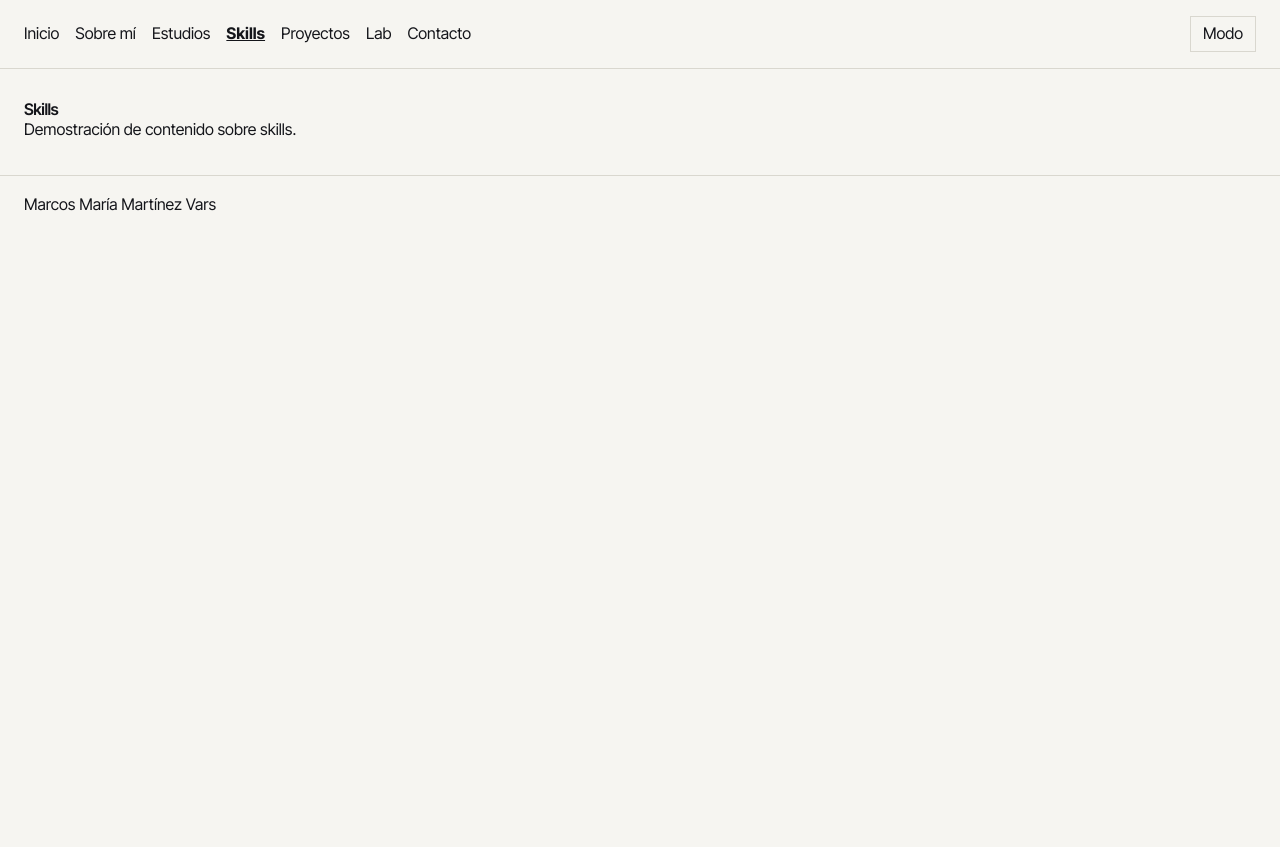
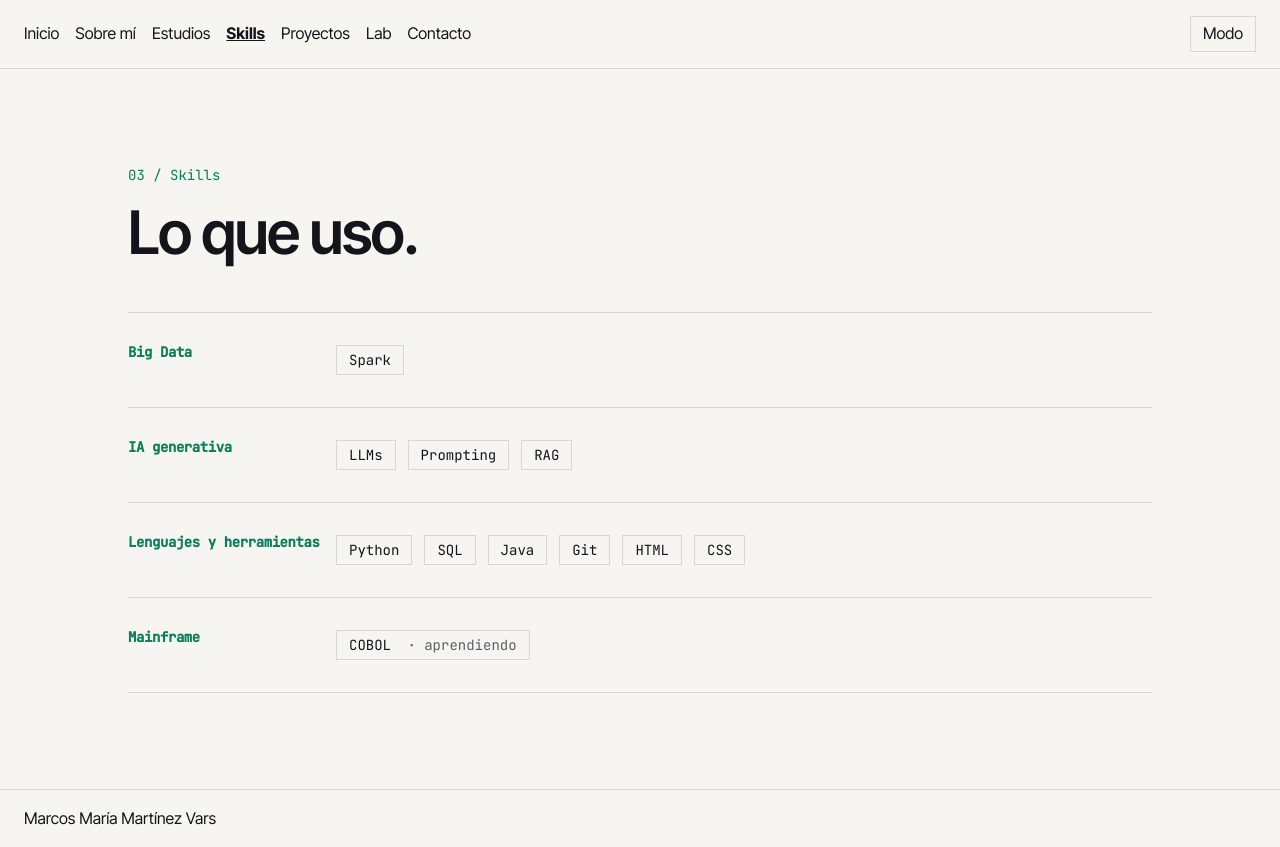
Before and after one commit to mmartinezvaras/https-mmartinezvaras.github.io, an Angular app: page /skills in a window 1280 px wide. Before the commit the page ends 800 px from the top, so only its background shows below. Built offline with nearby package versions, Linux system fonts and the light colour scheme.

Commit message:
Fase 4: Estudios y Skills

```diff
--- a/src/app/data/site.ts
+++ b/src/app/data/site.ts
@@ -1,10 +1,10 @@
 // TODO el contenido personal vive aquí. Lo que lleva [CORCHETES] hay que sustituirlo.
 export const site = {
   name: 'Marcos María Martínez Vars',
-  role: 'Estudiante de Big Data e IA aplicada · COBOL',
+  role: 'Estudiante de Big Data e IA aplicada · Aprendiendo COBOL',
   tagline: 'Convierto datos en decisiones.',
   intro:
-    'Estudio Big Data e IA aplicada, y además sé COBOL: me gusta tanto lo que se construye hoy como los sistemas que llevan décadas funcionando.',
+    'Estudio Big Data e IA aplicada y estoy aprendiendo COBOL: me interesa tanto lo que se construye hoy como los sistemas que llevan décadas funcionando.',
   seeking: 'Busco prácticas y trabajo en datos, IA o modernización de sistemas.',
   email: '[TU EMAIL]',
   github: '[TU GITHUB]',
@@ -16,11 +16,52 @@ export const site = {
     },
     {
       title: 'COBOL',
-      text: 'Sistemas heredados y mainframe: entenderlos, mantenerlos y conectarlos con tecnologías actuales.',
+      text: 'Sistemas heredados y mainframe: lo estoy aprendiendo para entenderlos y conectarlos con tecnologías actuales.',
     },
     {
       title: 'IA',
       text: 'IA aplicada e IA generativa: usarla en problemas reales, no solo en demos.',
     },
   ],
+  education: [
+    {
+      period: '2025 – 2026',
+      title: 'Máster de especialización en Big Data con IA aplicada e IA generativa',
+      center: 'U-tad',
+    },
+    {
+      period: '2023 – 2025',
+      title: 'Desarrollo de Aplicaciones Multiplataforma (DAM)',
+      center: '[TU CENTRO DAM]',
+    },
+  ],
+  skills: [
+    {
+      category: 'Big Data',
+      items: [{ name: 'Spark', learning: false }],
+    },
+    {
+      category: 'IA generativa',
+      items: [
+        { name: 'LLMs', learning: false },
+        { name: 'Prompting', learning: false },
+        { name: 'RAG', learning: false },
+      ],
+    },
+    {
+      category: 'Lenguajes y herramientas',
+      items: [
+        { name: 'Python', learning: false },
+        { name: 'SQL', learning: false },
+        { name: 'Java', learning: false },
+        { name: 'Git', learning: false },
+        { name: 'HTML', learning: false },
+        { name: 'CSS', learning: false },
+      ],
+    },
+    {
+      category: 'Mainframe',
+      items: [{ name: 'COBOL', learning: true }],
+    },
+  ],
 };
--- a/src/app/pages/estudios/estudios.ts
+++ b/src/app/pages/estudios/estudios.ts
@@ -1,10 +1,29 @@
 import { Component } from '@angular/core';
-import { CommonModule } from '@angular/common';
+import { site } from '../../data/site';
 
 @Component({
   selector: 'app-estudios',
-  standalone: true,
-  imports: [CommonModule],
-  template: '<h1>Estudios</h1><p>Demostraci&#243;n de contenido sobre estudios.</p>'
+  template: `
+    <section class="mx-auto max-w-5xl py-16">
+      <p class="font-mono text-sm text-accent">02 / Estudios</p>
+      <h1 class="mt-4 text-4xl font-semibold sm:text-6xl">Formación.</h1>
+
+      <ol class="mt-12 border-l border-line">
+        @for (item of site.education; track item.title) {
+          <li class="relative pb-12 pl-8 last:pb-0">
+            <span class="absolute -left-[5px] top-2 h-2.5 w-2.5 bg-accent"></span>
+            <p class="font-mono text-sm text-accent">{{ item.period }}</p>
+            <h2 class="mt-2 text-2xl font-semibold">{{ item.title }}</h2>
+            <p class="mt-1 text-muted">{{ item.center }}</p>
+          </li>
+        }
+      </ol>
+
+      <h2 class="mt-16 font-mono text-sm text-accent">Certificaciones</h2>
+      <p class="mt-3 text-muted">Próximamente.</p>
+    </section>
+  `
 })
-export default class EstudiosComponent {}
+export default class Estudios {
+  site = site;
+}
--- a/src/app/pages/skills/skills.ts
+++ b/src/app/pages/skills/skills.ts
@@ -1,10 +1,33 @@
 import { Component } from '@angular/core';
-import { CommonModule } from '@angular/common';
+import { site } from '../../data/site';
 
 @Component({
   selector: 'app-skills',
-  standalone: true,
-  imports: [CommonModule],
-  template: '<h1>Skills</h1><p>Demostraci&#243;n de contenido sobre skills.</p>'
+  template: `
+    <section class="mx-auto max-w-5xl py-16">
+      <p class="font-mono text-sm text-accent">03 / Skills</p>
+      <h1 class="mt-4 text-4xl font-semibold sm:text-6xl">Lo que uso.</h1>
+
+      <div class="mt-12 divide-y divide-line border-y border-line">
+        @for (group of site.skills; track group.category) {
+          <div class="grid gap-4 py-8 sm:grid-cols-[12rem_1fr]">
+            <h2 class="font-mono text-sm text-accent">{{ group.category }}</h2>
+            <ul class="flex flex-wrap gap-3">
+              @for (skill of group.items; track skill.name) {
+                <li class="border border-line px-3 py-1 font-mono text-sm">
+                  {{ skill.name }}
+                  @if (skill.learning) {
+                    <span class="ml-2 text-muted">· aprendiendo</span>
+                  }
+                </li>
+              }
+            </ul>
+          </div>
+        }
+      </div>
+    </section>
+  `
 })
-export default class SkillsComponent {}
+export default class Skills {
+  site = site;
+}
```
